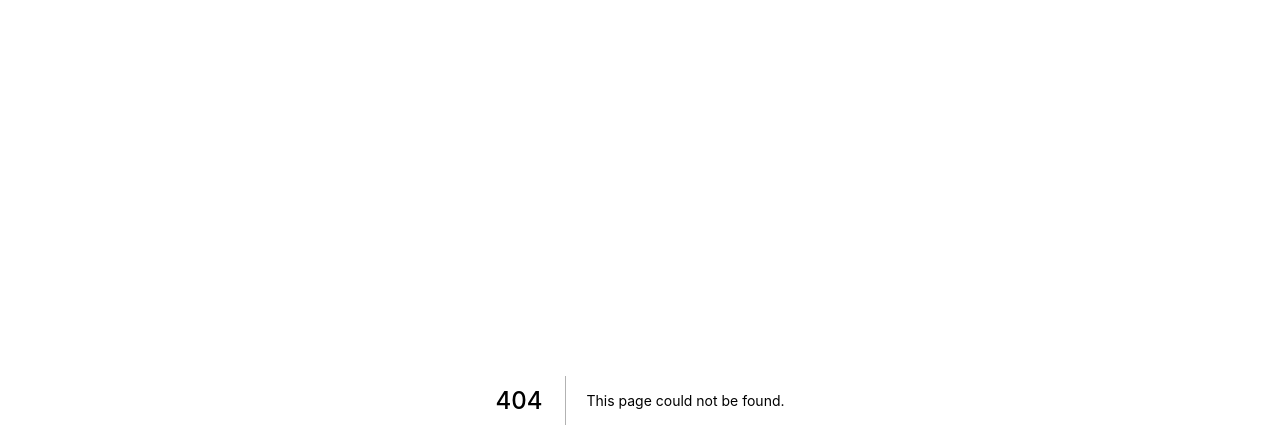
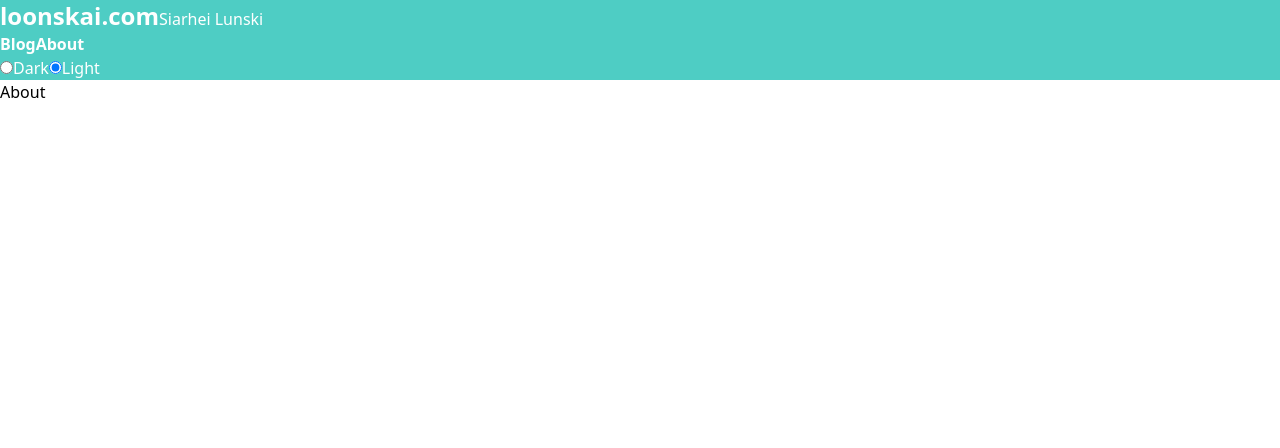
Before and after one commit to loonskai/loonskai.com, a Next.js app: page /about in a window 1280 px wide. Before the commit this address had no page. Shown: the top 448 px of the page. Built offline with nearby package versions, Linux system fonts and the light colour scheme.

Commit message:
Add themes

```diff
--- a/components/container.tsx
+++ b/components/container.tsx
@@ -1,5 +1,5 @@
-import { ChildrenProps } from '../types/Props';
+import { PropsWithChildren, ReactNode } from 'react';
 
-export default function Container({ children }: ChildrenProps): JSX.Element {
+export default function Container({ children }: PropsWithChildren<ReactNode>): JSX.Element {
   return <div>{children}</div>;
 }
--- a/components/header.tsx
+++ b/components/header.tsx
@@ -1,21 +1,17 @@
-import Link from 'next/link';
-import { ChildrenProps } from '../types/Props';
+import { PropsWithChildren, ReactNode } from 'react';
+import NavigationLink from './navigation/navigation-link';
 
-export default function Header({ children }: ChildrenProps): JSX.Element {
+export default function Header({ children }: PropsWithChildren<ReactNode>): JSX.Element {
   return (
-    <header className="bg-gray-900 text-green-300">
+    <header className="bg-skin-base text-skin-base">
       <div className="logo">
-        <span className="text-2xl font-bold">
+        <span className="text-2xl font-bold text-brand">
           loonskai.com
         </span>
         <span>Siarhei Lunski</span>
       </div>
-      <Link href="/">
-        <a className="font-bold text-blue-500" >Blog</a>
-      </Link>
-      <Link href="/about">
-        <a className="font-bold text-blue-500" >About</a>
-      </Link>
+      <NavigationLink href="/">Blog</NavigationLink>
+      <NavigationLink href="/about">About</NavigationLink>
       {children}
     </header>
   );
--- a/components/layout.tsx
+++ b/components/layout.tsx
@@ -1,20 +1,19 @@
-import React, { useState, createContext } from 'react';
+import { useState, createContext, PropsWithChildren, ReactNode, ChangeEvent } from 'react';
 import Meta from './meta';
 import Header from './header';
 import Toolbar from './toolbar';
-import { ChildrenProps } from '../types/Props';
 
 export const themes = {
-  dark: 'dark',
-  light: 'light',
+  dark: 'theme-dark',
+  light: 'theme-light',
 };
 
 export const ThemeContext = createContext(themes.light);
 
-export default function Layout({ children }: ChildrenProps): JSX.Element {
+export default function Layout({ children }: PropsWithChildren<ReactNode>): JSX.Element {
   const [ theme, setTheme ] = useState(themes.light);
 
-  const toggleTheme = (e: React.ChangeEvent<HTMLInputElement>) => {
+  const toggleTheme = (e: ChangeEvent<HTMLInputElement>) => {
     const { value } = e.target;
     if (value === theme) return;
     setTheme(value);
@@ -24,12 +23,14 @@ export default function Layout({ children }: ChildrenProps): JSX.Element {
     <>
       <Meta/>
       <ThemeContext.Provider value={theme}>
+        <div className={theme}>
           <Header>
             <Toolbar toggleTheme={toggleTheme} />
           </Header>
           <main>
             {children}
           </main>
+        </div>
       </ThemeContext.Provider>
     </>
   );
--- /dev/null
+++ b/components/navigation/navigation-link.tsx
@@ -0,0 +1,12 @@
+import Link from 'next/link';
+import { PropsWithChildren } from 'react';
+
+export default function NavigationLink({ href, children }: PropsWithChildren<{
+  href: string;
+}>): JSX.Element {
+  return (
+    <Link href={href}>
+      <a className="font-bold">{children}</a>
+    </Link>
+  );
+}
--- a/components/toolbar.tsx
+++ b/components/toolbar.tsx
@@ -1,8 +1,8 @@
-import { useContext } from 'react';
+import { useContext, ChangeEvent } from 'react';
 import { ThemeContext, themes } from './layout';
 
 type Props = {
-  toggleTheme(e: React.ChangeEvent<HTMLInputElement>): void
+  toggleTheme(e: ChangeEvent<HTMLInputElement>): void
 }
 
 export default function Toolbar({ toggleTheme }: Props): JSX.Element {
--- /dev/null
+++ b/pages/about.tsx
@@ -0,0 +1,16 @@
+import Head from 'next/head';
+import Layout from '../components/layout';
+import Container from '../components/container';
+
+export default function IndexPage(): JSX.Element {
+  return (
+    <Layout>
+      <Head>
+        <title>loonskai.com</title>
+      </Head>
+      <Container>
+        <h1>About</h1>
+      </Container>
+    </Layout>
+  );
+}
--- a/styles/index.css
+++ b/styles/index.css
@@ -1,15 +1,15 @@
 @tailwind base;
+@tailwind components;
+@tailwind utilities;
 
-/* Write your own custom base styles here */
+@layer base {
+  .theme-light {
+    --color-text-base: #FFFFFF;
+    --color-fill: #4ECDC4;
+  }
 
-/* Start purging... */
-@tailwind components;
-/* Stop purging. */
-
-/* Write you own custom component styles here */
-
-/* Start purging... */
-@tailwind utilities;
-/* Stop purging. */
-
-/* Your own custom utilities */
+  .theme-dark {
+    --color-text-base: #4ECDC4;
+    --color-fill: #000000;
+  }
+}
--- a/tailwind.config.js
+++ b/tailwind.config.js
@@ -2,11 +2,16 @@ module.exports = {
   purge: ['./components/**/*.js', './pages/**/*.js'],
   theme: {
     extend: {
-      colors: {
-        green: {
-          current: '#70DC67'
+      textColor: {
+        skin: {
+          base: 'var(--color-text-base)'
         }
       },
+      backgroundColor: {
+        skin: {
+          base: 'var(--color-fill)'
+        }
+      }
     },
   },
   variants: {},
--- a/types/Props.ts
+++ /dev/null
@@ -1,3 +0,0 @@
-export type ChildrenProps = {
-  children: JSX.Element[] | JSX.Element;
-}
```
Lines whose indentation alone changed are shown as unchanged.
